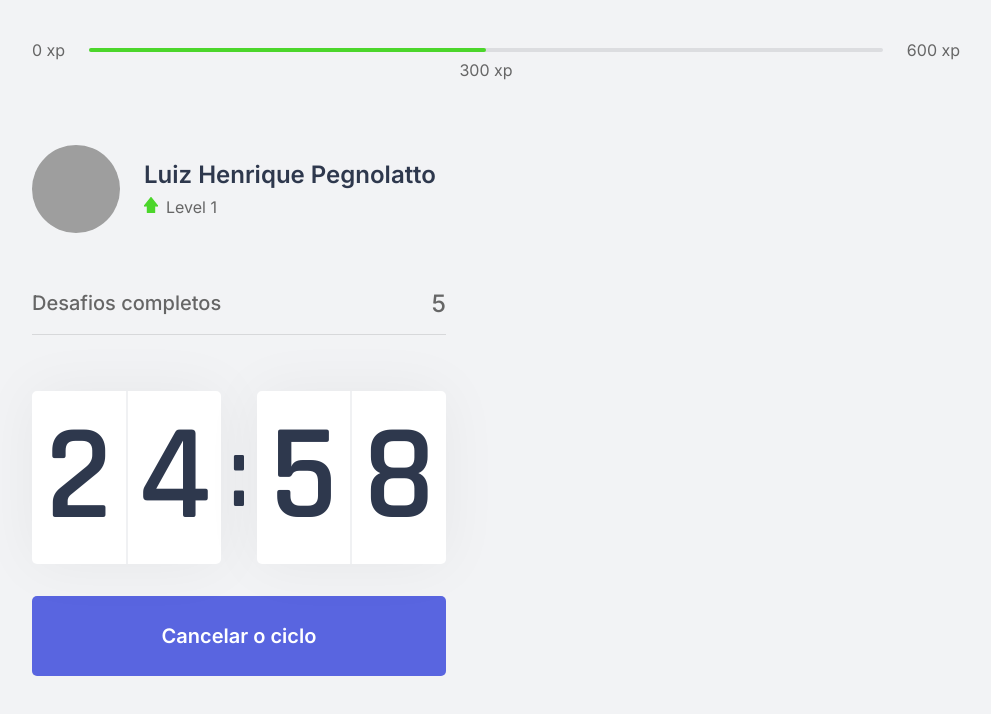
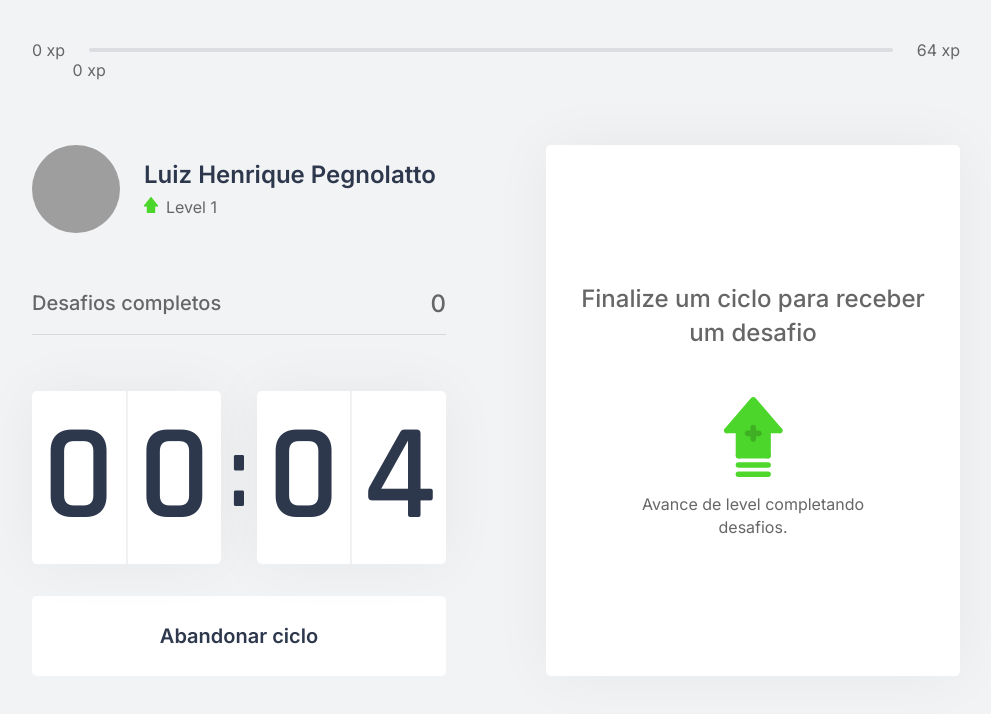
Before and after one commit to LHPegnolatto/move.it, a Next.js app: page / in a window 1280 px wide. Both pictures are taken after a click on the button "Iniciar um ciclo". Shown: the top 714 px of the page, without its empty margins (144-1135 px from the left). Built offline with nearby package versions, Linux system fonts and the light colour scheme; grey boxes are pictures that could not be loaded.

Commit message:
🚀 Add challenges on coundown finish

```diff
--- /dev/null
+++ b/challenges.json
@@ -0,0 +1,62 @@
+[
+  {
+    "type": "body",
+    "description": "Estique um de seus braços com a palma da mão virada para frente e puxe os dedos para cima por 10 segundos por mão.",
+    "amount": 80
+  },
+  {
+    "type": "body",
+    "description": "Estique seu braço contra o peito e puxe-o utilizando o outro braço por 10 segundos por braço.",
+    "amount": 60
+  },
+  {
+    "type": "body",
+    "description": "Puxe seu pescoço com a ajuda da mão para a direita e para a esquerda, permanecendo na posição por alguns segundos.",
+    "amount": 70
+  },
+  {
+    "type": "body",
+    "description": "Com as duas mãos na parte de trás da cabeça, leve-a para baixo, alongando a parte de trás da região.",
+    "amount": 60
+  },
+  {
+    "type": "body",
+    "description": "Cruze as pernas e desça com as mãos esticadas em direção ao chão. Repita o movimento com a outra perna na frente.",
+    "amount": 100
+  },
+  {
+    "type": "body",
+    "description": "Sentado, abra as pernas e tente encostar as palmas das mãos no chão, repita 3 vezes por 5 segundos.",
+    "amount": 80
+  },
+  {
+    "type": "body",
+    "description": "Puxe o joelho de encontro ao peito e segure, troque de perna após 10 segundos.",
+    "amount": 50
+  },
+  {
+    "type": "body",
+    "description": "Sentado, cruze uma perna e incline seu tronco à frente, troque de perna após 10 segundos.",
+    "amount": 80
+  },
+  {
+    "type": "eye",
+    "description": "Sentado, feche os olhos e cubra-os com as palmas da mão durante 2 minutos, depois abra normalmente.",
+    "amount": 90
+  },
+  {
+    "type": "eye",
+    "description": "Em algum ambiente aberto, olhe o mais longe que puder em quatro direções por 3s, mexa apenas os olhos. Repita 3 vezes.",
+    "amount": 140
+  },
+  {
+    "type": "eye",
+    "description": "Usando os polegares, massage a área abaixo das sobrancelhas em movimentos circulares por 15 segundos.",
+    "amount": 70
+  },
+  {
+    "type": "body",
+    "description": "Em pé, gire a cintura o máximo que puder para a esquerda, segure por cinco segundos. Repita para a direita.",
+    "amount": 90
+  }
+]
--- /dev/null
+++ b/src/components/ChallengeBox.tsx
@@ -0,0 +1,50 @@
+import { useContext } from 'react';
+
+import styles from '../styles/components/ChallengeBox.module.css';
+
+import { ChallengesContext } from '../contexts/ChallengesContext';
+
+interface ChallengeBoxProps {}
+
+const ChallengeBox = ({}: ChallengeBoxProps) => {
+  const { activeChallenge, resetChallenge } = useContext(ChallengesContext);
+
+  return (
+    <div className={styles.challengeBoxContainer}>
+      {activeChallenge ? (
+        <div className={styles.challengeActive}>
+          <header>Ganhe {activeChallenge.amount} xp</header>
+
+          <main>
+            <img src={`icons/${activeChallenge.type}.svg`} />
+            <strong>Novo desafio</strong>
+            <p>{activeChallenge.description}</p>
+          </main>
+
+          <footer>
+            <button
+              type="button"
+              className={styles.challengeFailedButton}
+              onClick={resetChallenge}
+            >
+              Falhei
+            </button>
+            <button type="button" className={styles.challengeSucceededButton}>
+              Completei
+            </button>
+          </footer>
+        </div>
+      ) : (
+        <div className={styles.challengeNotActive}>
+          <strong>Finalize um ciclo para receber um desafio</strong>
+          <p>
+            <img src="icons/level-up.svg" alt="Level Up" />
+            Avance de level completando desafios.
+          </p>
+        </div>
+      )}
+    </div>
+  );
+};
+
+export default ChallengeBox;
--- a/src/components/CompletedChallenges.tsx
+++ b/src/components/CompletedChallenges.tsx
@@ -1,10 +1,18 @@
+import { useContext } from 'react';
+
 import styles from '../styles/components/CompletedChallenges.module.css';
 
-const CompletedChallenges: React.FC = () => {
+import { ChallengesContext } from '../contexts/ChallengesContext';
+
+interface CompletedChallengesProps {}
+
+const CompletedChallenges = ({}: CompletedChallengesProps) => {
+  const { challengesCompleted } = useContext(ChallengesContext);
+
   return (
     <div className={styles.completedChallengesContainer}>
       <span>Desafios completos</span>
-      <span>5</span>
+      <span>{challengesCompleted}</span>
     </div>
   );
 };
--- a/src/components/Countdown.tsx
+++ b/src/components/Countdown.tsx
@@ -1,11 +1,20 @@
-import { useState, useEffect } from 'react';
+import { useState, useEffect, useContext } from 'react';
 import Head from 'next/head';
+
+import { ChallengesContext } from '../contexts/ChallengesContext';
 
 import styles from '../styles/components/Countdown.module.css';
 
-const Countdown: React.FC = () => {
-  const [time, setTime] = useState(25 * 60);
-  const [active, setActive] = useState(false);
+let countdownTimeout: NodeJS.Timeout;
+
+interface CountdownProps {}
+
+const Countdown = ({}: CountdownProps) => {
+  const { startNewChallenge } = useContext(ChallengesContext);
+
+  const [time, setTime] = useState(0.1 * 60);
+  const [isActive, setIsActive] = useState(false);
+  const [hasFinished, setHasFinished] = useState(false);
 
   const minutes = Math.floor(time / 60);
   const seconds = time % 60;
@@ -13,29 +22,31 @@
   const [minuteLeft, minuteRight] = String(minutes).padStart(2, '0').split('');
   const [secondLeft, secondRight] = String(seconds).padStart(2, '0').split('');
 
-  function stopCountdown() {
-    setActive(false);
-    setTime(25 * 60);
+  function startCountdown() {
+    setIsActive(true);
   }
 
-  function startCountdown() {
-    setActive(true);
+  function resetCountdown() {
+    clearTimeout(countdownTimeout);
+    setIsActive(false);
+    setTime(0.1 * 60);
   }
 
   useEffect(() => {
-    if (active && time > 0) {
-      setTimeout(() => {
+    if (isActive && time > 0) {
+      countdownTimeout = setTimeout(() => {
         setTime(time - 1);
       }, 1000);
-    } else {
-      setActive(false);
-      setTime(25 * 60);
+    } else if (isActive && time === 0) {
+      setHasFinished(true);
+      setIsActive(false);
+      startNewChallenge();
     }
-  }, [active, time]);
+  }, [isActive, time]);
 
   return (
     <div>
-      {active && time > 0 && (
+      {isActive && time > 0 && (
         <Head>
           <title>
             {`${minuteLeft}${minuteRight}:${secondLeft}${secondRight}`} |
@@ -56,13 +67,31 @@
         </div>
       </div>
 
-      <button
-        type="button"
-        className={styles.countdownButton}
-        onClick={active ? stopCountdown : startCountdown}
-      >
-        {active ? 'Cancelar o ciclo' : 'Iniciar um ciclo'}
-      </button>
+      {hasFinished ? (
+        <button disabled className={styles.countdownButton}>
+          Ciclo encerrado
+        </button>
+      ) : (
+        <>
+          {isActive ? (
+            <button
+              type="button"
+              className={`${styles.countdownButton} ${styles.countdownButtonActive}`}
+              onClick={resetCountdown}
+            >
+              Abandonar ciclo
+            </button>
+          ) : (
+            <button
+              type="button"
+              className={styles.countdownButton}
+              onClick={startCountdown}
+            >
+              Iniciar um ciclo
+            </button>
+          )}
+        </>
+      )}
     </div>
   );
 };
--- a/src/components/ExperienceBar.tsx
+++ b/src/components/ExperienceBar.tsx
@@ -1,17 +1,33 @@
+import { useContext } from 'react';
+
 import styles from '../styles/components/ExperienceBar.module.css';
 
-const ExperienceBar: React.FC = () => {
+import { ChallengesContext } from '../contexts/ChallengesContext';
+
+interface ExperienceBarProps {}
+
+const ExperienceBar = ({}: ExperienceBarProps) => {
+  const { currentExperience, experienceToNextLevel } = useContext(
+    ChallengesContext
+  );
+
+  const percentToNextLevel =
+    Math.round(currentExperience * 100) / experienceToNextLevel;
+
   return (
     <header className={styles.experienceBar}>
       <span>0 xp</span>
       <div>
-        <div style={{ width: '50%' }} />
+        <div style={{ width: `${percentToNextLevel}%` }} />
 
-        <span className={styles.currentExperience} style={{ left: '50%' }}>
-          300 xp
+        <span
+          className={styles.currentExperience}
+          style={{ left: `${percentToNextLevel}%` }}
+        >
+          {currentExperience} xp
         </span>
       </div>
-      <span>600 xp</span>
+      <span>{experienceToNextLevel} xp</span>
     </header>
   );
 };
--- a/src/components/Profile.tsx
+++ b/src/components/Profile.tsx
@@ -1,6 +1,8 @@
 import styles from '../styles/components/Profile.module.css';
 
-const Profile: React.FC = () => {
+interface ProfileProps {}
+
+const Profile = ({}: ProfileProps) => {
   return (
     <div className={styles.profileContainer}>
       <img
--- /dev/null
+++ b/src/contexts/ChallengesContext.tsx
@@ -0,0 +1,69 @@
+import { createContext, useState, ReactNode } from 'react';
+
+import challenges from '../../challenges.json';
+
+interface Challenge {
+  type: 'body' | 'eye';
+  description: string;
+  amount: number;
+}
+
+interface ChallengesContextData {
+  level: number;
+  currentExperience: number;
+  challengesCompleted: number;
+  activeChallenge: Challenge;
+  experienceToNextLevel: number;
+  levelUp: () => void;
+  startNewChallenge: () => void;
+  resetChallenge: () => void;
+}
+
+export const ChallengesContext = createContext({} as ChallengesContextData);
+
+interface ChallengesContextProviderProps {
+  children?: ReactNode;
+}
+
+export const ChallengesContextProvider = ({
+  children,
+}: ChallengesContextProviderProps) => {
+  const [level, setLevel] = useState(1);
+  const [currentExperience, setCurrentExperience] = useState(0);
+  const [challengesCompleted, setChallengesCompleted] = useState(0);
+  const [activeChallenge, setActiveChellenge] = useState(null);
+
+  const experienceToNextLevel = Math.pow((level + 1) * 4, 2);
+
+  function levelUp() {
+    setLevel(level + 1);
+  }
+
+  function startNewChallenge() {
+    const randomChallengeIndex = Math.floor(Math.random() * challenges.length);
+    const challenge = challenges[randomChallengeIndex];
+
+    setActiveChellenge(challenge);
+  }
+
+  function resetChallenge() {
+    setActiveChellenge(null);
+  }
+
+  return (
+    <ChallengesContext.Provider
+      value={{
+        level,
+        currentExperience,
+        challengesCompleted,
+        activeChallenge,
+        experienceToNextLevel,
+        levelUp,
+        startNewChallenge,
+        resetChallenge,
+      }}
+    >
+      {children}
+    </ChallengesContext.Provider>
+  );
+};
--- a/src/pages/_app.tsx
+++ b/src/pages/_app.tsx
@@ -1,9 +1,15 @@
 import { AppProps } from 'next/app';
+
+import { ChallengesContextProvider } from '../contexts/ChallengesContext';
 
 import '../styles/global.css';
 
-const MyApp: React.FC<AppProps> = ({ Component, pageProps }) => {
-  return <Component {...pageProps} />;
+const MyApp = ({ Component, pageProps }: AppProps) => {
+  return (
+    <ChallengesContextProvider>
+      <Component {...pageProps} />
+    </ChallengesContextProvider>
+  );
 };
 
 export default MyApp;
--- a/src/pages/index.tsx
+++ b/src/pages/index.tsx
@@ -1,13 +1,16 @@
 import Head from 'next/head';
 
+import ExperienceBar from '../components/ExperienceBar';
+import Profile from '../components/Profile';
 import CompletedChallenges from '../components/CompletedChallenges';
 import Countdown from '../components/Countdown';
-import ExperienceBar from '../components/ExperienceBar';
-import Profile from '../components/Profile';
+import ChallengeBox from '../components/ChallengeBox';
 
 import styles from '../styles/pages/Home.module.css';
 
-const Home: React.FC = () => {
+interface HomeProps {}
+
+const Home = ({}: HomeProps) => {
   return (
     <div className={styles.container}>
       <Head>
@@ -22,7 +25,9 @@
           <CompletedChallenges />
           <Countdown />
         </div>
-        <div></div>
+        <div>
+          <ChallengeBox />
+        </div>
       </section>
     </div>
   );
--- /dev/null
+++ b/src/styles/components/ChallengeBox.module.css
@@ -0,0 +1,110 @@
+.challengeBoxContainer {
+  height: 100%;
+
+  background: var(--white);
+  border-radius: 5px;
+  box-shadow: 0 0 60px rgba(0, 0, 0, 0.05);
+  padding: 1.5rem 2rem;
+
+  display: flex;
+  flex-direction: column;
+  align-items: center;
+  justify-content: center;
+
+  text-align: center;
+}
+
+.challengeNotActive {
+  display: flex;
+  flex-direction: column;
+  align-items: center;
+}
+
+.challengeNotActive strong {
+  font-size: 1.5rem;
+  font-weight: 500;
+  line-height: 1.4;
+}
+
+.challengeNotActive p {
+  display: flex;
+  flex-direction: column;
+  align-items: center;
+  line-height: 1.4;
+  max-width: 70%;
+  margin-top: 3rem;
+}
+
+.challengeNotActive p img {
+  margin-bottom: 1rem;
+}
+
+.challengeActive {
+  height: 100%;
+
+  display: flex;
+  flex-direction: column;
+}
+
+.challengeActive header {
+  color: var(--blue);
+  font-weight: 600;
+  font-size: 1.25rem;
+  padding: 0 2rem 1.5rem;
+  border-bottom: 1px solid var(--gray-line);
+}
+
+.challengeActive main {
+  flex: 1;
+  display: flex;
+  flex-direction: column;
+  align-items: center;
+  justify-content: center;
+}
+
+.challengeActive main strong {
+  font-size: 2rem;
+  font-weight: 600;
+  color: var(--title);
+  margin: 1.5rem 0 1rem;
+}
+
+.challengeActive main p {
+  line-height: 1.5;
+}
+
+.challengeActive footer {
+  display: grid;
+  grid-template-columns: 1fr 1fr;
+  gap: 1rem;
+}
+
+.challengeActive footer button {
+  height: 3rem;
+
+  display: flex;
+  align-items: center;
+  justify-content: center;
+
+  border: 0;
+  border-radius: 5px;
+
+  color: var(--white);
+
+  font-size: 1rem;
+  font-weight: 600;
+
+  transition: filter 0.2s;
+}
+
+.challengeActive footer button.challengeFailedButton {
+  background: var(--red);
+}
+
+.challengeActive footer button.challengeSucceededButton {
+  background: var(--green);
+}
+
+.challengeActive footer button:hover {
+  filter: brightness(0.9);
+}
--- a/src/styles/components/Countdown.module.css
+++ b/src/styles/components/Countdown.module.css
@@ -58,6 +58,22 @@
   transition: background-color 0.2s;
 }
 
-.countdownButton:hover {
+.countdownButton:not(:disabled):hover {
   background: var(--blue-dark);
 }
+
+.countdownButtonActive {
+  background: var(--white);
+  color: var(--title);
+}
+
+.countdownButtonActive:not(:disabled):hover {
+  background: var(--red);
+  color: var(--white);
+}
+
+.countdownButton:disabled {
+  background: var(--white);
+  color: var(--text);
+  cursor: not-allowed;
+}
--- a/src/styles/components/ExperienceBar.module.css
+++ b/src/styles/components/ExperienceBar.module.css
@@ -18,6 +18,7 @@
 
 .experienceBar > div > div {
   height: 4px;
+  max-width: 100%;
   border-radius: 4px;
   background: var(--green);
 }
```
